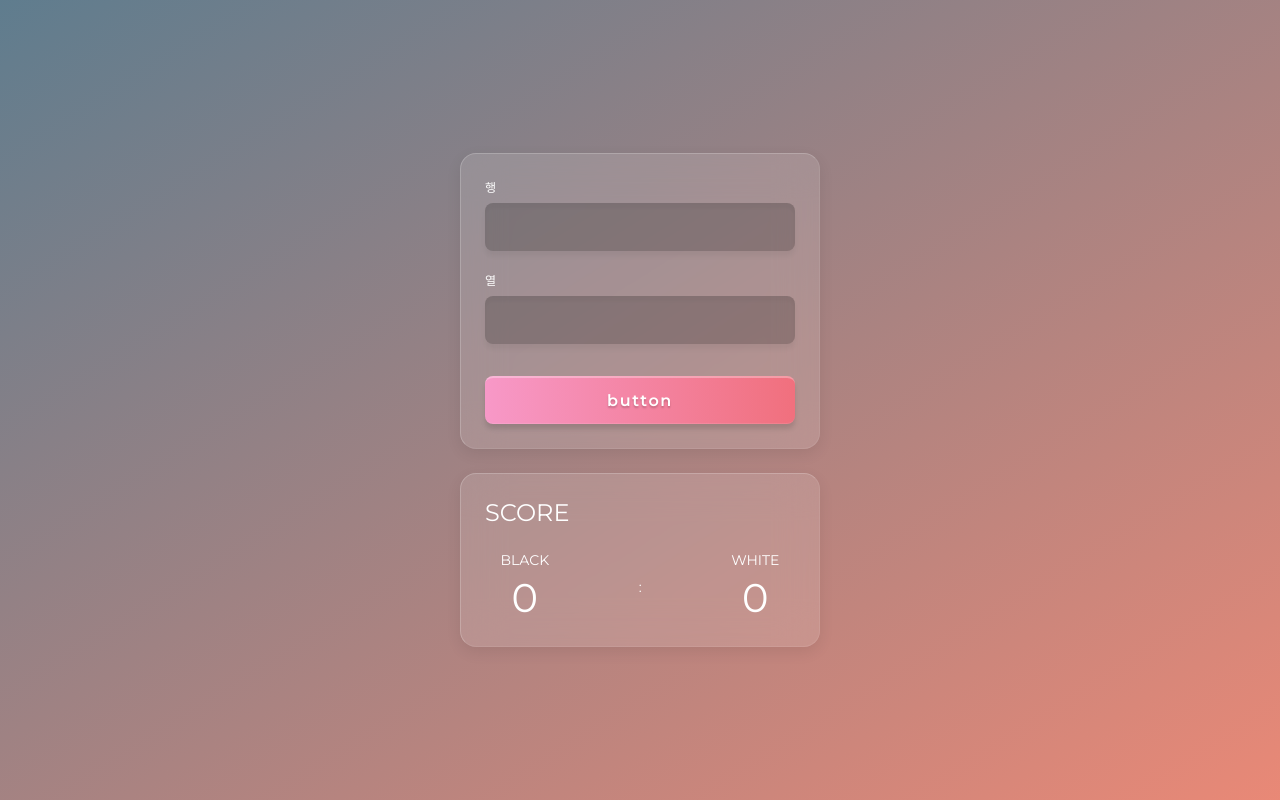
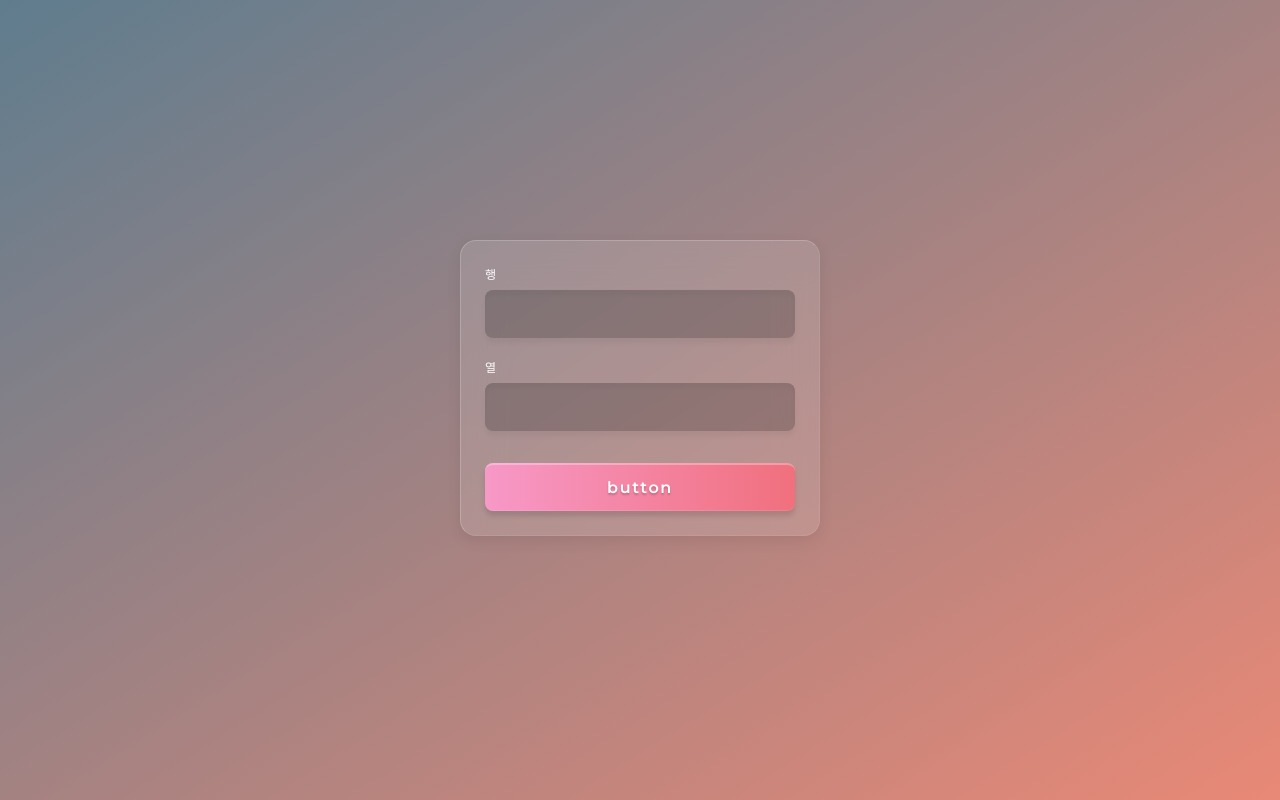
Before and after one commit to Kimbangul/OMOK, a React (Create React App) app: page / in a window 1280 px wide. Built offline with nearby package versions, Linux system fonts and the light colour scheme.

Commit message:
feat: bind score state

```diff
--- a/src/components/score/Score.tsx
+++ b/src/components/score/Score.tsx
@@ -1,23 +1,34 @@
 import { ScoreStyle as SS } from "./ScoreStyle";
+import { useRecoilValue } from "recoil";
+import { gameState, scoreState, BLACK, WHITE } from "../../recoil/stage";
+import { GameStateType, ScoreStateType } from "../../recoil/stage";
 
 const Score = () => {
+  const game = useRecoilValue<GameStateType>(gameState);
+  const score = useRecoilValue<ScoreStateType>(scoreState);
+
   return(
+    <>
+      {
+        game === 'start' &&
         <SS.Container>
           <SS.Title>SCORE</SS.Title>
           <SS.Player.Container>
             <SS.Player.Item>
               <span>BLACK</span>
-          <SS.Player.Score>0</SS.Player.Score>
+              <SS.Player.Score>{score[BLACK]}</SS.Player.Score>
             </SS.Player.Item>
             <SS.Player.Item>
               :
             </SS.Player.Item>
             <SS.Player.Item>
               <span>WHITE</span>
-          <SS.Player.Score>0</SS.Player.Score>
+              <SS.Player.Score>{score[WHITE]}</SS.Player.Score>
             </SS.Player.Item>
           </SS.Player.Container>
         </SS.Container>
+      }
+    </>
   )
 }
 
```
Lines whose indentation alone changed are shown as unchanged.
